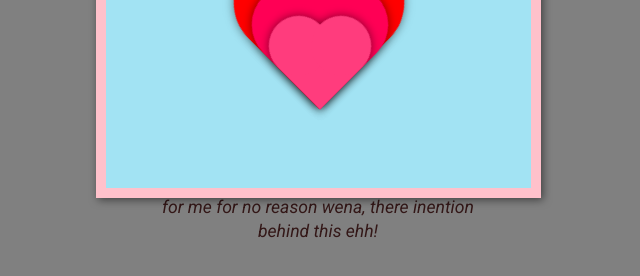
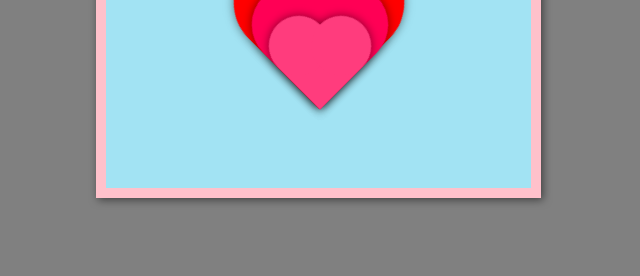
Before and after one commit to Luna023/To_Bubu, a plain HTML site: page index.html in a window 1280 px wide. Shown: the part 490-766 px from the top of the page, without its empty margins (330-970 px from the left). Drawn offline with Linux system fonts and the light colour scheme.

Commit message:
Update index.html

```diff
--- a/index.html
+++ b/index.html
@@ -25,7 +25,7 @@
       <div class="textContainer">
         <p id="header">Happy Valentine's Day Bubu❤️!!</p>
         <p>Thank you for being such an amazing boyfriend. I am grateful to have met you and to have someone like you in my life</p>
-        <p>Here's to many many more years of love, growth and hapinesss❤️❤️!Don't be coming for me for no reason wena, there inention behind this ehh!</p>
+        <p>Here's to many many more years of love, growth and hapinesss❤️❤️!!</p>
       </div>
     </div>
   </body>
```
